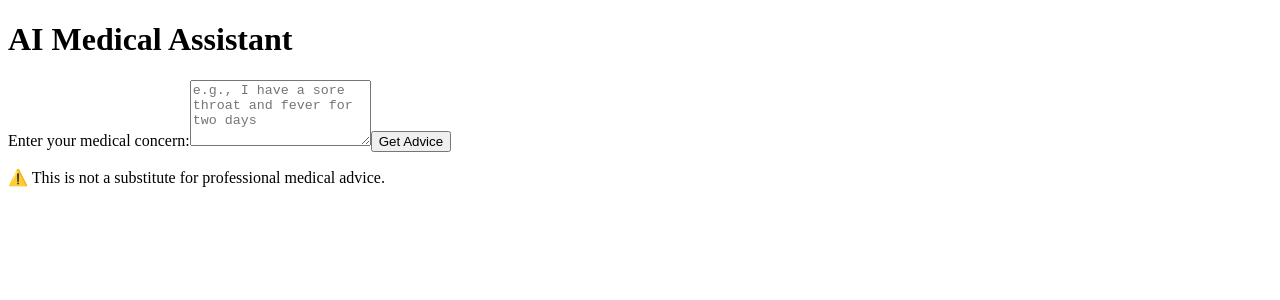
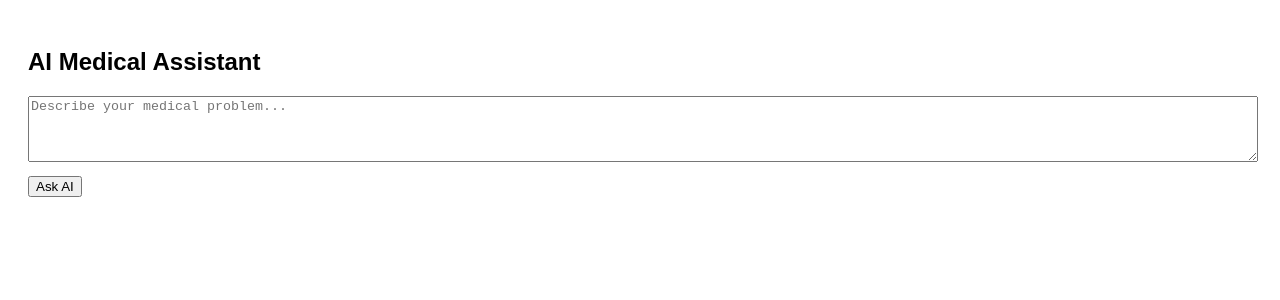
Before and after one commit to Ritvanritesh/AI-in-Healthcare, a React (Vite) app: page / in a window 1280 px wide. Shown: the top 300 px of the page. Built offline with nearby package versions, Linux system fonts and the light colour scheme.

Commit message:
Update App.jsx

```diff
--- a/src/App.jsx
+++ b/src/App.jsx
@@ -1,84 +1,56 @@
 import React, { useState } from "react";
 
-const MedicalAIChat = () => {
-  const [question, setQuestion] = useState("");
-  const [answer, setAnswer] = useState("");
+const App = () => {
+  const [input, setInput] = useState("");
+  const [response, setResponse] = useState("");
   const [loading, setLoading] = useState(false);
 
-  const askMedicalAI = async () => {
-    if (!question.trim()) return;
+  const handleSubmit = async () => {
+    if (!input) return;
     setLoading(true);
-    setAnswer("");
+    setResponse("Thinking...");
 
     try {
       const res = await fetch("https://api.openai.com/v1/chat/completions", {
         method: "POST",
         headers: {
           "Content-Type": "application/json",
-          Authorization: `Bearer YOUR_OPENAI_API_KEY`,
+          Authorization: "Bearer YOUR_OPENAI_API_KEY"
         },
         body: JSON.stringify({
           model: "gpt-4",
           messages: [
-            {
-              role: "system",
-              content: "You are a helpful and knowledgeable AI medical assistant. Give reliable and safe advice for medical concerns. Avoid diagnosing; always recommend seeing a doctor when needed.",
-            },
-            {
-              role: "user",
-              content: question,
-            },
-          ],
-        }),
+            { role: "system", content: "You are a helpful medical assistant. Be safe and always suggest seeing a doctor when necessary." },
+            { role: "user", content: input }
+          ]
+        })
       });
-
       const data = await res.json();
-      const reply = data.choices?.[0]?.message?.content || "No answer found.";
-      setAnswer(reply);
-    } catch (err) {
-      console.error(err);
-      setAnswer("Error retrieving response. Please try again later.");
-    } finally {
-      setLoading(false);
+      const text = data.choices?.[0]?.message?.content || "No response";
+      setResponse(text);
+    } catch (e) {
+      setResponse("Error getting response.");
     }
+    setLoading(false);
   };
 
   return (
-    <div className="min-h-screen bg-gradient-to-br from-blue-100 to-white py-10 px-4 sm:px-8">
-      <h1 className="text-4xl font-bold text-center mb-6 text-blue-900">AI Medical Assistant</h1>
-      <div className="max-w-3xl mx-auto p-4 shadow-xl bg-white rounded-xl">
-        <label className="block mb-2 text-lg font-medium text-gray-700">
-          Enter your medical concern:
-        </label>
-        <textarea
-          className="w-full p-2 border border-gray-300 rounded"
-          placeholder="e.g., I have a sore throat and fever for two days"
-          rows={4}
-          value={question}
-          onChange={(e) => setQuestion(e.target.value)}
-        />
-        <button
-          className="mt-4 w-full bg-blue-600 hover:bg-blue-700 text-white p-2 rounded"
-          onClick={askMedicalAI}
-          disabled={loading}
-        >
-          {loading ? "Thinking..." : "Get Advice"}
-        </button>
-
-        {answer && (
-          <div className="mt-6">
-            <h2 className="text-xl font-semibold text-green-700 mb-2">AI Response:</h2>
-            <div className="bg-green-50 p-4 rounded-xl border border-green-200 whitespace-pre-wrap">
-              {answer}
-            </div>
-          </div>
-        )}
-      </div>
-      <p className="text-center text-sm text-gray-500 mt-8">
-        ⚠️ This is not a substitute for professional medical advice.
-      </p>
+    <div style={{ padding: 20, fontFamily: "sans-serif" }}>
+      <h2>AI Medical Assistant</h2>
+      <textarea
+        rows="4"
+        style={{ width: "100%", marginBottom: 10 }}
+        placeholder="Describe your medical problem..."
+        value={input}
+        onChange={(e) => setInput(e.target.value)}
+      />
+      <br />
+      <button onClick={handleSubmit} disabled={loading}>
+        {loading ? "Loading..." : "Ask AI"}
+      </button>
+      <pre style={{ marginTop: 20, whiteSpace: "pre-wrap" }}>{response}</pre>
     </div>
   );
 };
 
-export default MedicalAIChat;
+export default App;
```
